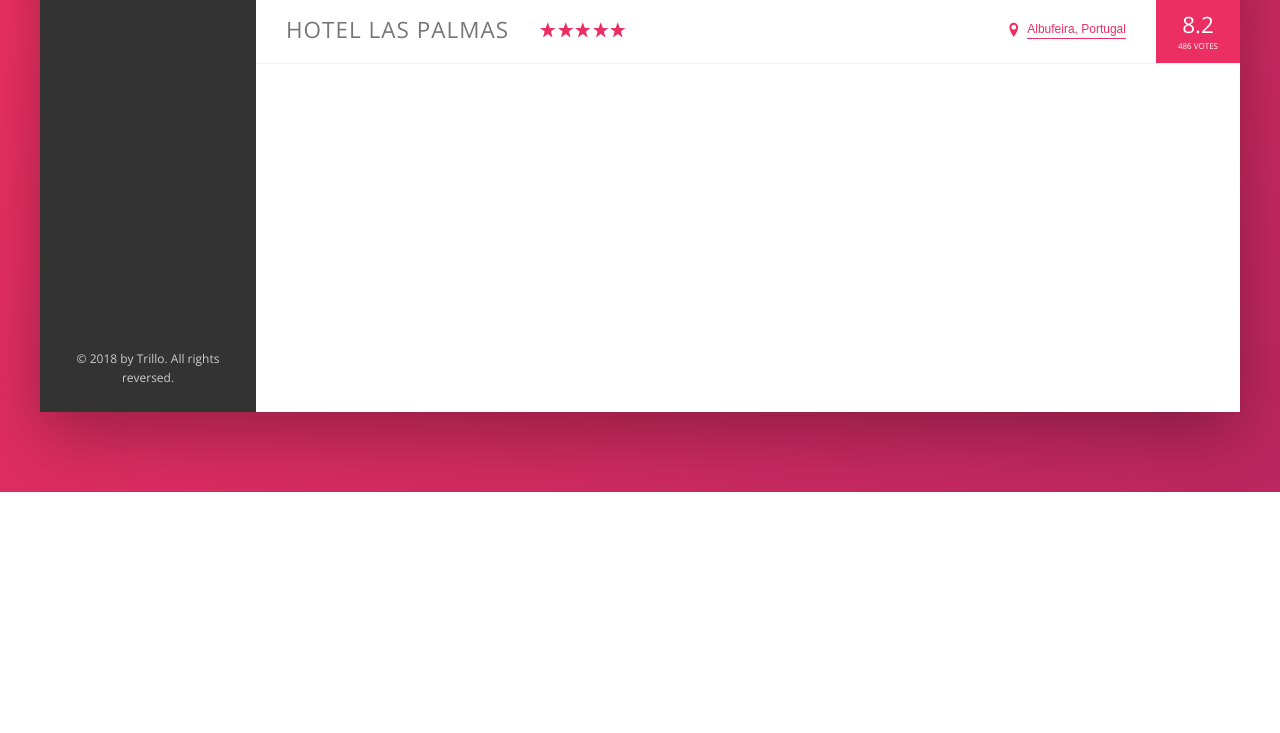
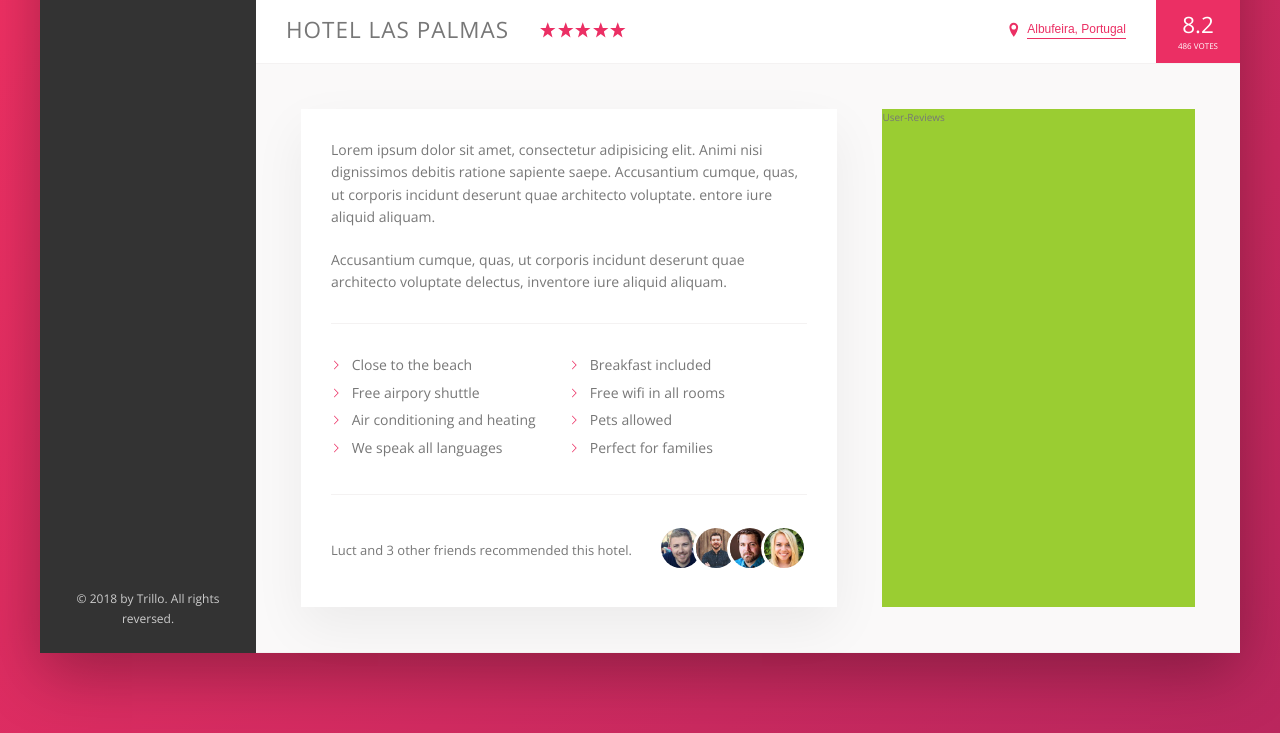
Before and after one commit to afozbek/Trillo, a website: page index.html in a window 1280 px wide. Shown: the part 538-1271 px from the top of the page. Before the commit the page ends 1030 px from the top, so only its background shows below. Drawn offline with nearby package versions, Linux system fonts and the light colour scheme.

Commit message:
finishing_the_description

```diff
--- a/index.html
+++ b/index.html
@@ -139,6 +139,47 @@
                         <div class="overview__rating-count">486 votes</div>
                     </div>
                 </div>
+                <div class="detail">
+                    <div class="description">
+                        <p class="paragraph">
+                            Lorem ipsum dolor sit amet, consectetur adipisicing elit. Animi nisi dignissimos debitis
+                            ratione sapiente saepe. Accusantium cumque, quas, ut corporis incidunt deserunt quae
+                            architecto voluptate.
+                            entore iure aliquid aliquam.
+                        </p>
+                        <p class="paragraph">
+                            Accusantium cumque, quas, ut corporis incidunt deserunt quae architecto voluptate delectus,
+                            inventore iure aliquid aliquam.
+                        </p>
+                        <ul class="list">
+                            <li class="list__item"> Close to the beach</li>
+                            <li class="list__item"> Breakfast included</li>
+                            <li class="list__item"> Free airpory shuttle</li>
+                            <li class="list__item"> Free wifi in all rooms</li>
+                            <li class="list__item"> Air conditioning and heating</li>
+                            <li class="list__item"> Pets allowed</li>
+                            <li class="list__item"> We speak all languages</li>
+                            <li class="list__item"> Perfect for families</li>
+                        </ul>
+                        <div class="recommend">
+                            <p class="recommend__count">
+                                Luct and 3 other friends recommended this hotel.
+                            </p>
+                            <div class="recommend__friends">
+                                <img src="img/user-3.jpg" alt="Friend 1" class="recommend__photo">
+                                <img src="img/user-4.jpg" alt="Friend 2" class="recommend__photo">
+                                <img src="img/user-5.jpg" alt="Friend 3" class="recommend__photo">
+                                <img src="img/user-6.jpg" alt="Friend 4" class="recommend__photo">
+                            </div>
+                        </div>
+                    </div>
+
+
+                    <div class="user-reviews">
+                        User-Reviews
+                    </div>
+                </div>
+
             </main>
         </div>
     </div>
--- a/sass/_base.scss
+++ b/sass/_base.scss
@@ -14,6 +14,10 @@
     --color-grey-dark-3: #999;
 
     --shadow-dark: 0 2rem 6rem rgba(0,0,0, .3);
+    --shadow-light: 0 2rem 5rem rgba(0, 0, 0, .06);
+
+    --line: 1px solid var(--color-grey-light-2);
+
 }
 
 
--- a/sass/_components.scss
+++ b/sass/_components.scss
@@ -222,7 +222,7 @@
 .overview {
     display: flex;
     align-items: center;
-    border-bottom: 1px solid var(--color-grey-light-2);
+    border-bottom: var(--line);
 
 
     &__heading {
@@ -321,3 +321,91 @@
         box-shadow: none;
     }
 }
+
+
+//////////////////////////////
+//PARAGRAPH
+.paragraph:not(:last-of-type) {
+    margin-bottom: 2rem;
+}
+
+
+//////////////////////////////
+//LIST
+
+.list {
+    list-style: none;
+    margin: 3rem 0;
+    padding:  3rem 0;
+    border-top: var(--line);
+    border-bottom: var(--line);
+
+    display: flex;
+    flex-wrap: wrap; //allow them to get a new line
+
+    &__item {
+        flex: 0 0 50%; //Line ın yarısını alıyor.
+        margin-bottom: .5rem;
+    }
+
+    &__item::before {
+        content: "";
+        display: inline-block;
+        height: 1rem;
+        width: 1rem;
+        margin-right: .7rem;
+
+        //Older browsers
+        // background-image: url(../img/chevron-thin-right.svg);
+
+
+        //Newer browsers - masks
+        background-color: var(--color-primary);
+        -webkit-mask-image:  url(../img/chevron-thin-right.svg);
+        -webkit-mask-size:  cover;
+        mask-image:  url(../img/chevron-thin-right.svg);
+        mask-size:  cover;
+
+    }
+}
+
+
+//////////////////////////////
+//RECOMMEND
+
+.recommend {
+    font-size: 1.3rem;
+    color: var(--color-primary-dark-3);
+
+    display: flex;
+    align-items: center;
+
+    &__count {
+
+    }
+
+
+    &__friends {
+            margin-left: auto;
+    }
+
+
+
+
+    &__photo {
+        box-sizing: content-box;
+        height: 4rem;
+        width: 4rem;
+        border-radius: 50%;
+        border: 3px solid #fff;
+
+        &:not(:last-child) {
+            margin-right: -1.5rem;
+        }
+
+
+
+
+
+    }
+}
--- a/sass/_layout.scss
+++ b/sass/_layout.scss
@@ -11,7 +11,7 @@
     font-size: 1.4rem;
     height: 7rem;
     background-color: #fff;
-    border-bottom: 1px solid var(--color-grey-light-2);
+    border-bottom: var(--line);
 
     display: flex;
     justify-content: space-between;
@@ -34,8 +34,27 @@
 
 .hotel-view {
     background-color: #fff;
-    //TEST
-    height: 80rem;
 
     flex: 1;
 }
+
+.detail {
+    display: flex;
+    padding: 4.5rem;
+    background-color: var(--color-grey-light-1);
+    border-bottom: var(--line);
+}
+
+.description {
+    font-size: 1.4rem;
+    background-color: #fff;
+    box-shadow: var(--shadow-light);
+    padding: 3rem;
+    flex: 0 0 60%; // I want to take 60% avaliable width in the container
+    margin-right: 4.5rem;
+}
+
+.user-reviews {
+    background-color: yellowgreen;
+    flex: 1;
+}
```
Also changed, not shown: css/style.css, img/SVG/aircraft-take-off.svg (deleted), img/SVG/bookmark.svg (deleted), img/SVG/chat.svg (deleted), img/SVG/chevron-thin-right.svg (deleted), img/SVG/home.svg (deleted), img/SVG/key.svg (deleted), img/SVG/location-pin.svg (deleted), img/SVG/magnifying-glass.svg (deleted), img/SVG/map.svg (deleted), img/SVG/star.svg (deleted).
